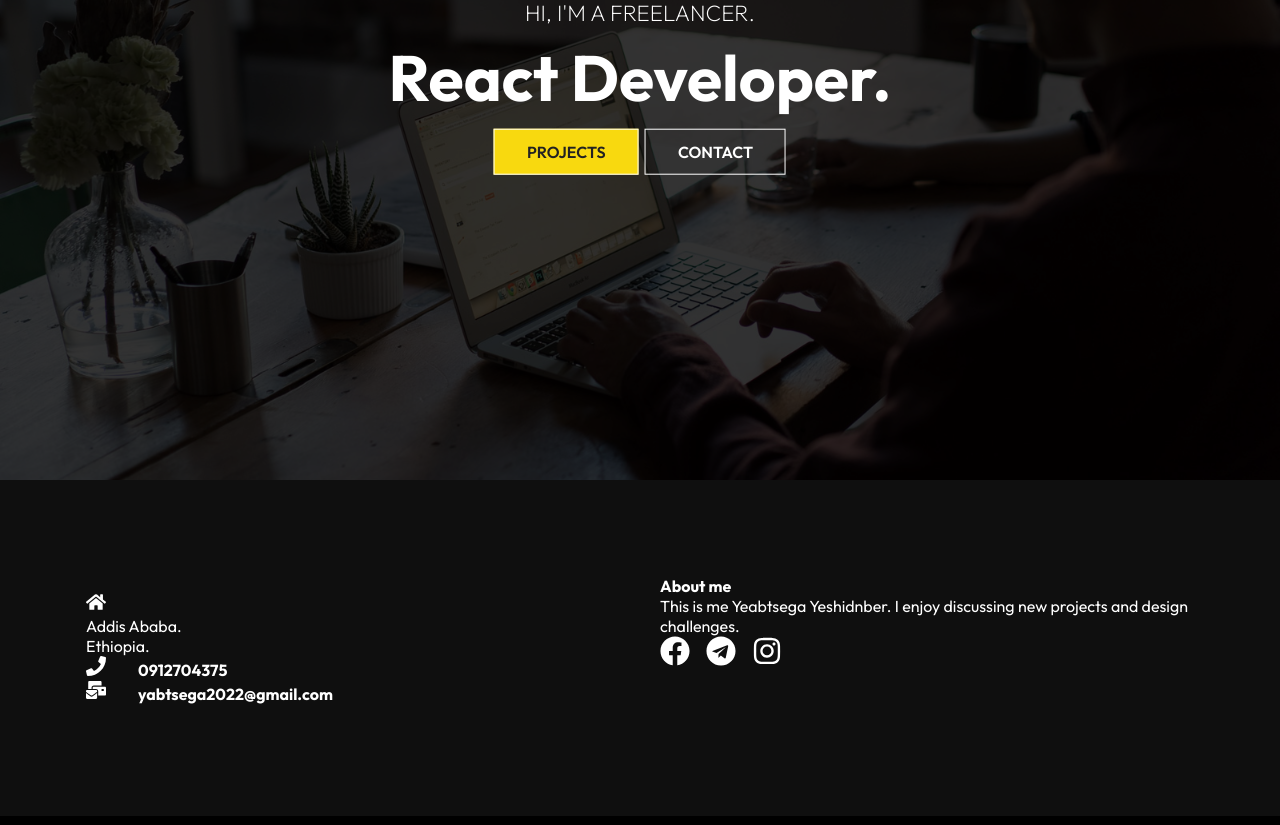
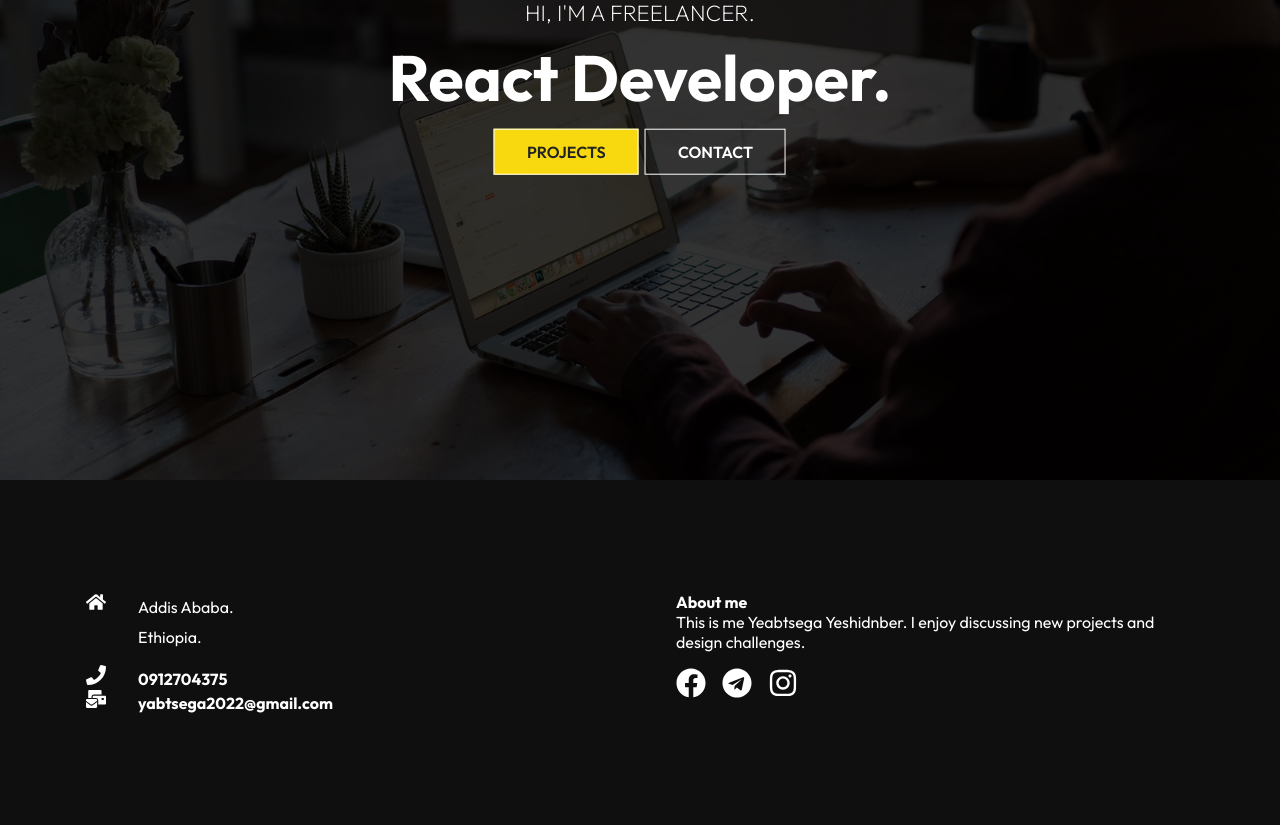
Before and after one commit to yeabtsega45/My-Portfolio, a React (Create React App) app: page / in a window 1280 px wide. Shown: the part 320-1145 px from the top of the page. Built offline with nearby package versions, Linux system fonts and the light colour scheme.

Commit message:
styling footer

```diff
--- a/src/Components/Footer.css
+++ b/src/Components/Footer.css
@@ -17,3 +17,20 @@
     flex-direction: column;
     padding: 1rem;
 }
+.location {
+    display: flex;
+    margin-bottom: 0.8rem;
+}
+.location p {
+    line-height: 30px;
+}
+.right {
+    height: 100%;
+    max-width: 100%;
+    display: flex;
+    flex-direction: column;
+    padding: 1rem;
+}
+.social {
+    margin-top: 1rem;
+}
```
